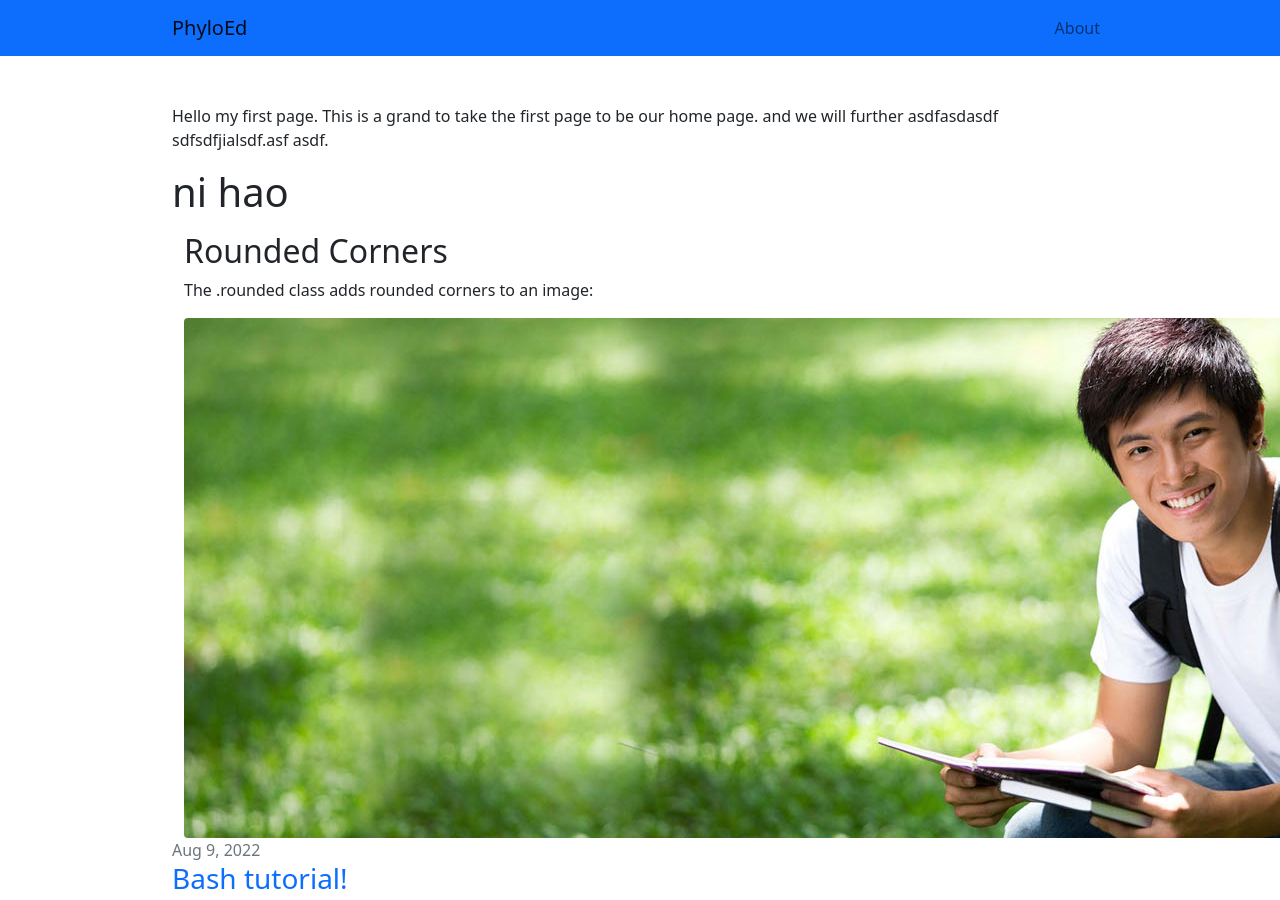
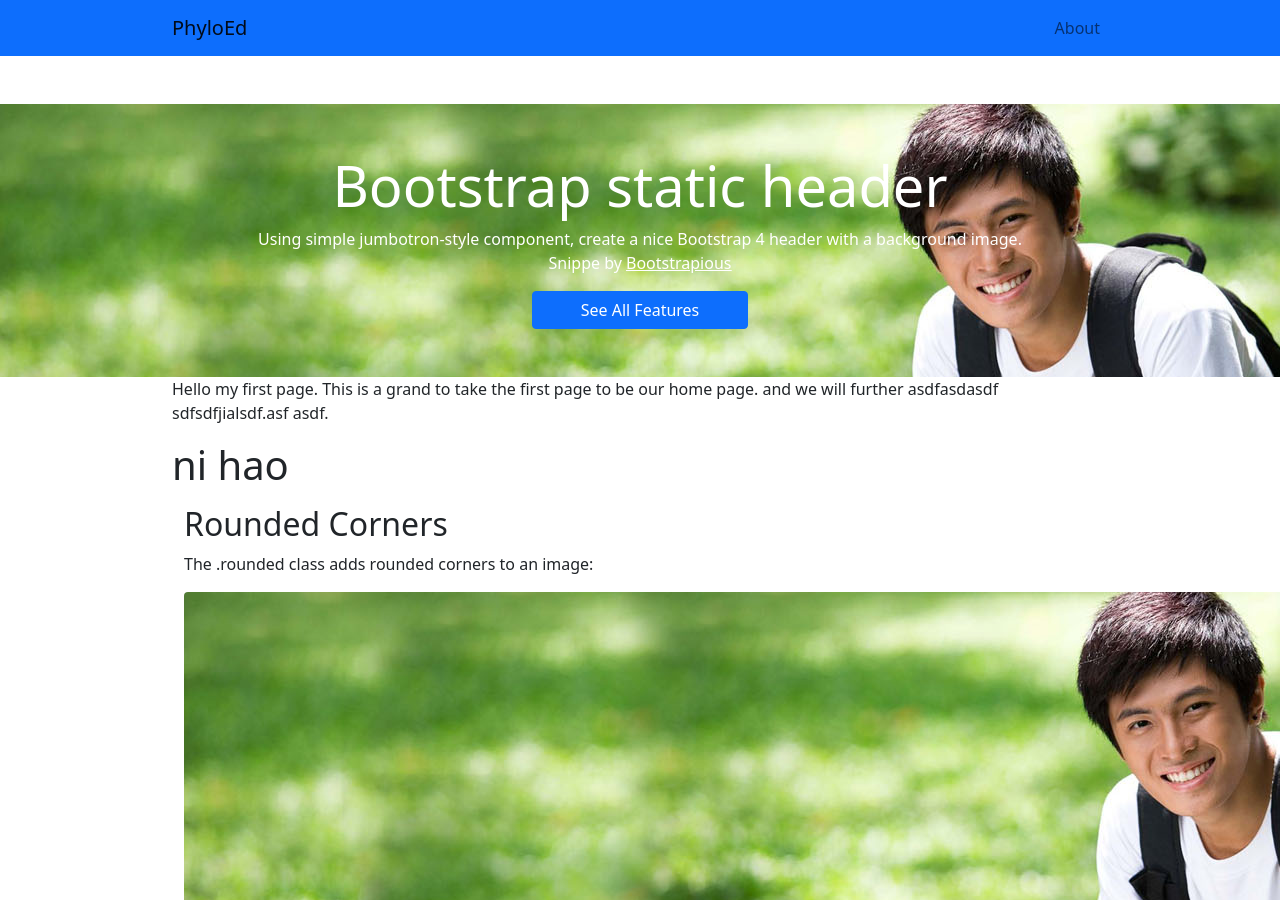
Before and after one commit to lliu1871/PhyEd, a Jekyll site: the page built from index.markdown, in a window 1280 px wide and 900 px high. Built offline with Jekyll 4.4.1, drawn with Linux system fonts in a browser that asks for light colours.

Commit message:
Update default.html

```diff
--- a/_layouts/default.html
+++ b/_layouts/default.html
@@ -8,6 +8,20 @@
     {%- include header.html -%}
 
     <main class="page-content py-5 flex-shrink-0" aria-label="Content">
+
+      <div style="background: url(/img/1.jpg)" class="jumbotron bg-cover text-white">
+    <div class="container py-5 text-center">
+        <h1 class="display-4 font-weight-bold">Bootstrap static header</h1>
+        <p class="font-italic mb-0">Using simple jumbotron-style component, create a nice Bootstrap 4 header with a background image.</p>
+        <p class="font-italic">Snippe by
+            <a href="https://bootstrapious.com" class="text-white">
+                <u>Bootstrapious</u>
+            </a>
+        </p>
+        <a href="#" role="button" class="btn btn-primary px-5">See All Features</a>
+    </div>
+</div>
+
       <div class="container">
       {{ content }}
       </div>
```
